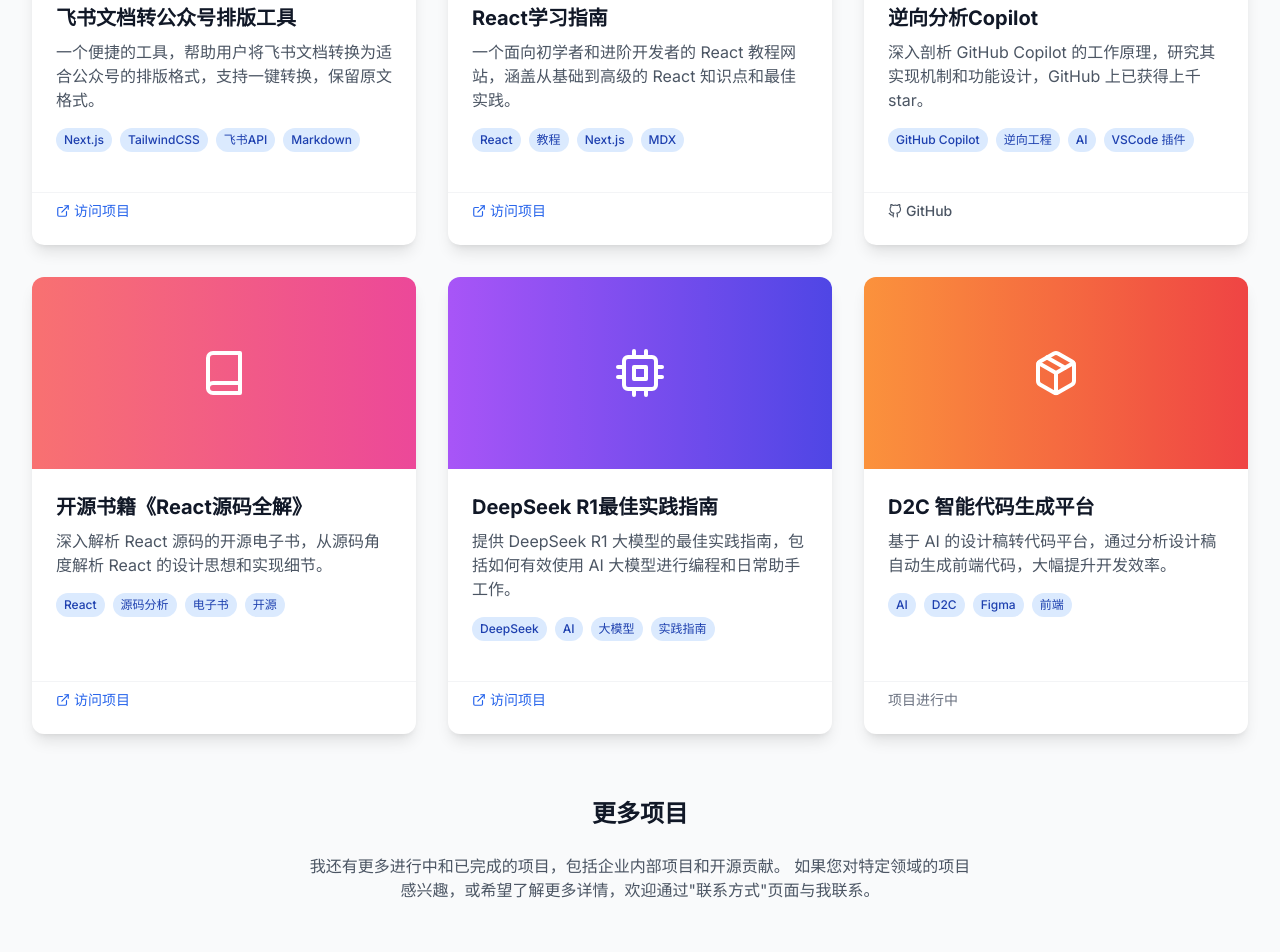
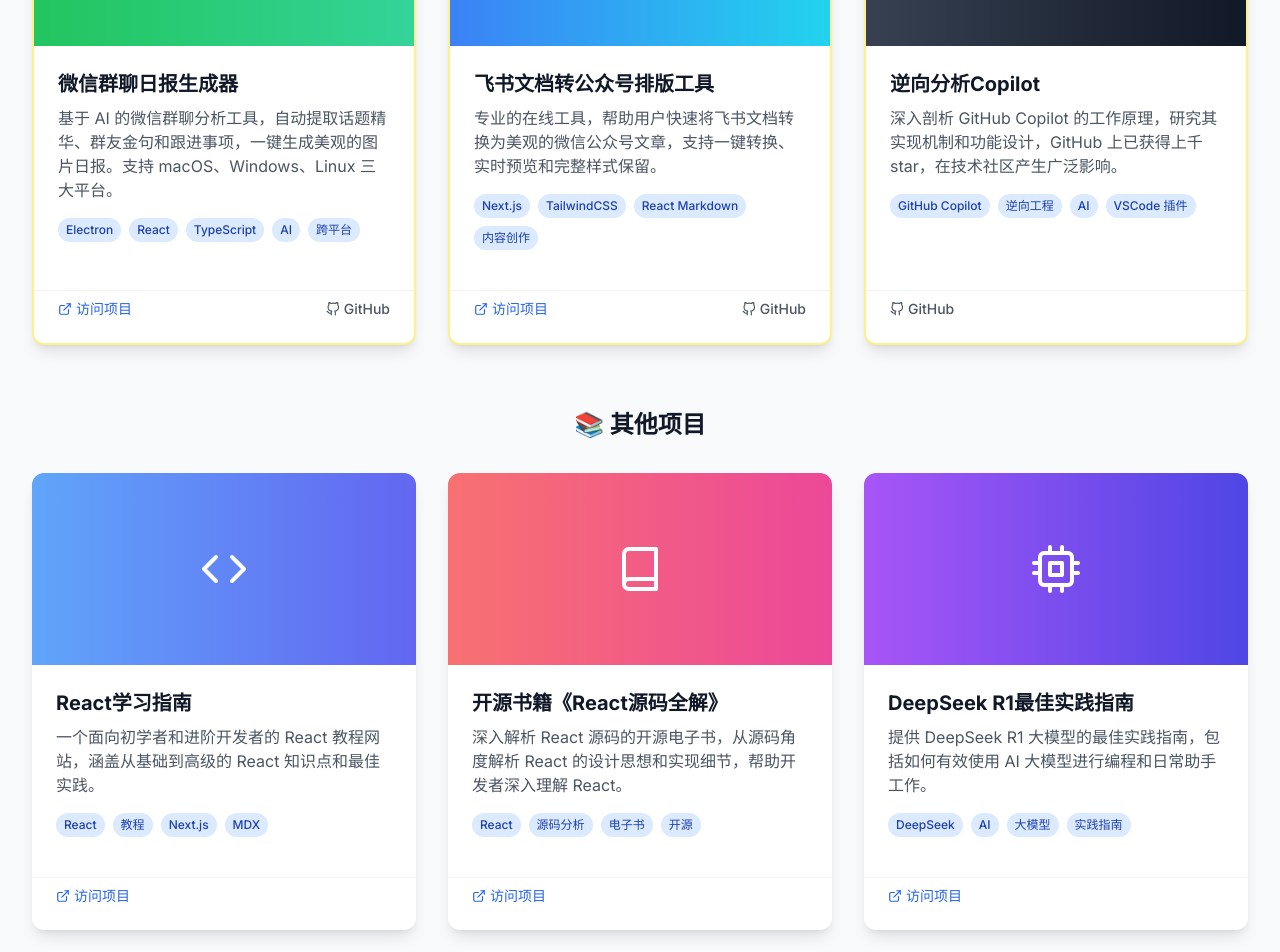
Before and after one commit to mengjian-github/homepage, a Next.js app: page /projects in a window 1280 px wide. Shown: the part 520-1472 px from the top of the page. Built offline with nearby package versions, Linux system fonts and the light colour scheme.

Commit message:
feat: 更新个人网站项目信息 - 添加微信群聊日报生成器为精选项目 - 更新飞书文档转公众号排版工具链接和描述 - 优化项目页面布局，增加精选项目区域 - 更新README和关于页面的最新成果

```diff
--- a/app/about/page.tsx
+++ b/app/about/page.tsx
@@ -39,10 +39,13 @@
                   全栈开发工程师 / 技术管理者
                 </h2>
                 <p className="mt-2 text-gray-600 dark:text-gray-300 mb-6 leading-relaxed">
-                  目前担任 Flow-Parallel 前端团队负责人，致力于推动 AI 与前端技术融合发展。拥有丰富的大型互联网产品研发经验，曾在腾讯负责过 QQ、腾讯课堂等多个核心产品的前端开发工作。
+                  目前担任字节跳动 Flow-Parallel 前端团队负责人，致力于推动 AI 与前端技术融合发展。拥有丰富的大型互联网产品研发经验，曾在腾讯负责过 QQ、腾讯课堂等多个核心产品的前端开发工作。
+                </p>
+                <p className="text-gray-600 dark:text-gray-300 mb-4 leading-relaxed">
+                  专注于 AI 领域深耕 D2C（Design To Code）、Github Copilot 等前沿技术研究。具备全栈开发能力，包括设计、后台、客户端等全栈研发经验。同时也是<a href="https://bytedance.larkoffice.com/docx/Bd5HdlklBocDt5xXpQCc6Lkdnmc" target="_blank" rel="noopener noreferrer" className="text-blue-600 dark:text-blue-400 hover:underline">豆包Marscode官方讲师</a>，以及《DeepSeek极简入门与应用》一书的作者。
                 </p>
                 <p className="text-gray-600 dark:text-gray-300 leading-relaxed">
-                  专注于 AI 领域深耕 D2C（Design To Code）、Github Copilot 等前沿技术研究。具备全栈开发能力，包括设计、后台、客户端等全栈研发经验。同时也是<a href="https://bytedance.larkoffice.com/docx/Bd5HdlklBocDt5xXpQCc6Lkdnmc" target="_blank" rel="noopener noreferrer" className="text-blue-600 dark:text-blue-400 hover:underline">豆包Marscode官方讲师</a>，以及《DeepSeek极简入门与应用》一书的作者。
+                  近期开发了多个备受关注的开源项目，包括<a href="https://www.wechatdaily.online/" target="_blank" rel="noopener noreferrer" className="text-blue-600 dark:text-blue-400 hover:underline">微信群聊日报生成器</a>（基于AI的群聊分析工具）和<a href="https://www.larkmd.online/" target="_blank" rel="noopener noreferrer" className="text-blue-600 dark:text-blue-400 hover:underline">飞书文档转公众号排版工具</a>（专业的内容创作工具），致力于用技术提升工作效率。
                 </p>
               </div>
             </div>
@@ -102,11 +105,14 @@
                 <span className="text-gray-500 dark:text-gray-400 mt-2 md:mt-0">2024年至今</span>
               </div>
               <ul className="list-disc pl-5 text-gray-600 dark:text-gray-300 space-y-2">
-                <li>负责推动 AI 与前端技术融合发展</li>
-                <li>全栈开发设计、后台、客户端等全栈研发</li>
+                <li>负责推动 AI 与前端技术融合发展，探索前沿技术在实际业务中的应用</li>
+                <li>全栈开发设计、后台、客户端等全栈研发，具备完整的产品开发能力</li>
                 <li>AI 领域深耕 D2C（Design To Code）、Github Copilot 等前沿技术研究</li>
                 <li>担任<a href="https://bytedance.larkoffice.com/docx/Bd5HdlklBocDt5xXpQCc6Lkdnmc" target="_blank" rel="noopener noreferrer" className="text-blue-600 dark:text-blue-400 hover:underline">豆包Marscode官方讲师</a>，分享AI编程相关知识</li>
-                <li>出版《DeepSeek极简入门与应用》技术书籍，系统介绍DeepSeek大模型的应用</li>
+                <li>出版《DeepSeek极简入门与应用》技术书籍，销量突破60万册，成为AI领域畅销书</li>
+                <li>开发<a href="https://www.wechatdaily.online/" target="_blank" rel="noopener noreferrer" className="text-blue-600 dark:text-blue-400 hover:underline">微信群聊日报生成器</a>，基于AI技术的群聊分析工具，支持跨平台使用</li>
+                <li>开发<a href="https://www.larkmd.online/" target="_blank" rel="noopener noreferrer" className="text-blue-600 dark:text-blue-400 hover:underline">飞书文档转公众号排版工具</a>，专业的内容创作工具，显著提升创作效率</li>
+                <li>开源项目<a href="https://github.com/mengjian-github/copilot-analysis" target="_blank" rel="noopener noreferrer" className="text-blue-600 dark:text-blue-400 hover:underline">逆向分析Copilot</a>获得GitHub 1000+ stars，在技术社区产生广泛影响</li>
               </ul>
             </div>
 
--- a/app/projects/page.tsx
+++ b/app/projects/page.tsx
@@ -1,5 +1,5 @@
 import Image from "next/image";
-import { FiExternalLink, FiGithub, FiCode, FiBook, FiCpu, FiPackage, FiLayout } from "react-icons/fi";
+import { FiExternalLink, FiGithub, FiCode, FiBook, FiCpu, FiPackage, FiLayout, FiMessageSquare } from "react-icons/fi";
 
 export const metadata = {
   title: "项目经验 - 孟健的个人网站",
@@ -8,14 +8,37 @@
 
 const projects = [
   {
+    title: "微信群聊日报生成器",
+    description: "基于 AI 的微信群聊分析工具，自动提取话题精华、群友金句和跟进事项，一键生成美观的图片日报。支持 macOS、Windows、Linux 三大平台。",
+    link: "https://www.wechatdaily.online/",
+    github: "https://github.com/mengjian-github/wechat-daily-report",
+    image: null,
+    color: "from-green-500 to-emerald-400",
+    icon: <FiMessageSquare className="w-12 h-12" />,
+    tags: ["Electron", "React", "TypeScript", "AI", "跨平台"],
+    featured: true
+  },
+  {
     title: "飞书文档转公众号排版工具",
-    description: "一个便捷的工具，帮助用户将飞书文档转换为适合公众号的排版格式，支持一键转换，保留原文格式。",
-    link: "https://lark-to-markdown.vercel.app/",
-    github: null,
+    description: "专业的在线工具，帮助用户快速将飞书文档转换为美观的微信公众号文章，支持一键转换、实时预览和完整样式保留。",
+    link: "https://www.larkmd.online/",
+    github: "https://github.com/mengjian-github/lark-to-markdown",
     image: null,
     color: "from-blue-500 to-cyan-400",
     icon: <FiLayout className="w-12 h-12" />,
-    tags: ["Next.js", "TailwindCSS", "飞书API", "Markdown"]
+    tags: ["Next.js", "TailwindCSS", "React Markdown", "内容创作"],
+    featured: true
+  },
+  {
+    title: "逆向分析Copilot",
+    description: "深入剖析 GitHub Copilot 的工作原理，研究其实现机制和功能设计，GitHub 上已获得上千 star，在技术社区产生广泛影响。",
+    link: null,
+    github: "https://github.com/mengjian-github/copilot-analysis",
+    image: null,
+    color: "from-gray-700 to-gray-900",
+    icon: <FiGithub className="w-12 h-12" />,
+    tags: ["GitHub Copilot", "逆向工程", "AI", "VSCode 插件"],
+    featured: true
   },
   {
     title: "React学习指南",
@@ -28,18 +51,8 @@
     tags: ["React", "教程", "Next.js", "MDX"]
   },
   {
-    title: "逆向分析Copilot",
-    description: "深入剖析 GitHub Copilot 的工作原理，研究其实现机制和功能设计，GitHub 上已获得上千 star。",
-    link: null,
-    github: "https://github.com/mengjian-github/copilot-analysis",
-    image: null,
-    color: "from-gray-700 to-gray-900",
-    icon: <FiGithub className="w-12 h-12" />,
-    tags: ["GitHub Copilot", "逆向工程", "AI", "VSCode 插件"]
-  },
-  {
     title: "开源书籍《React源码全解》",
-    description: "深入解析 React 源码的开源电子书，从源码角度解析 React 的设计思想和实现细节。",
+    description: "深入解析 React 源码的开源电子书，从源码角度解析 React 的设计思想和实现细节，帮助开发者深入理解 React。",
     link: "https://meng-jian.gitbook.io/react-yuan-ma-quan-jie/",
     github: null,
     image: null,
@@ -69,6 +82,10 @@
   }
 ];
 
+// 分离精选项目和其他项目
+const featuredProjects = projects.filter(project => project.featured);
+const otherProjects = projects.filter(project => !project.featured);
+
 export default function ProjectsPage() {
   return (
     <div className="bg-gray-50 dark:bg-gray-900 py-16 sm:py-24">
@@ -80,11 +97,14 @@
           </p>
         </div>
 
+        {/* 精选项目 */}
+        <div className="mb-16">
+          <h2 className="text-2xl font-bold text-gray-900 dark:text-white mb-8 text-center">🌟 精选项目</h2>
           <div className="grid grid-cols-1 md:grid-cols-2 lg:grid-cols-3 gap-8">
-          {projects.map((project, index) => (
+            {featuredProjects.map((project, index) => (
               <div
                 key={index}
-              className="bg-white dark:bg-gray-800 rounded-xl shadow-lg overflow-hidden flex flex-col"
+                className="bg-white dark:bg-gray-800 rounded-xl shadow-lg overflow-hidden flex flex-col border-2 border-yellow-200 dark:border-yellow-600"
               >
                 <div className="relative h-48 w-full bg-gray-200 dark:bg-gray-700">
                   {project.image ? (
@@ -104,9 +124,9 @@
                 </div>
 
                 <div className="p-6 flex-grow">
-                <h2 className="text-xl font-bold text-gray-900 dark:text-white mb-2">
+                  <h3 className="text-xl font-bold text-gray-900 dark:text-white mb-2">
                     {project.title}
-                </h2>
+                  </h3>
                   <p className="text-gray-600 dark:text-gray-300 mb-4">
                     {project.description}
                   </p>
@@ -157,6 +177,89 @@
               </div>
             ))}
           </div>
+        </div>
+
+        {/* 其他项目 */}
+        <div>
+          <h2 className="text-2xl font-bold text-gray-900 dark:text-white mb-8 text-center">📚 其他项目</h2>
+          <div className="grid grid-cols-1 md:grid-cols-2 lg:grid-cols-3 gap-8">
+            {otherProjects.map((project, index) => (
+              <div
+                key={index}
+                className="bg-white dark:bg-gray-800 rounded-xl shadow-lg overflow-hidden flex flex-col"
+              >
+                <div className="relative h-48 w-full bg-gray-200 dark:bg-gray-700">
+                  {project.image ? (
+                    <Image
+                      src={project.image}
+                      alt={project.title}
+                      fill
+                      className="object-cover"
+                    />
+                  ) : (
+                    <div className={`flex items-center justify-center h-full w-full bg-gradient-to-r ${project.color}`}>
+                      <div className="text-white">
+                        {project.icon}
+                      </div>
+                    </div>
+                  )}
+                </div>
+
+                <div className="p-6 flex-grow">
+                  <h3 className="text-xl font-bold text-gray-900 dark:text-white mb-2">
+                    {project.title}
+                  </h3>
+                  <p className="text-gray-600 dark:text-gray-300 mb-4">
+                    {project.description}
+                  </p>
+
+                  <div className="flex flex-wrap gap-2 mb-4">
+                    {project.tags.map((tag, tagIndex) => (
+                      <span
+                        key={tagIndex}
+                        className="px-2 py-1 bg-blue-100 dark:bg-blue-900/30 text-blue-800 dark:text-blue-300 rounded-full text-xs font-medium"
+                      >
+                        {tag}
+                      </span>
+                    ))}
+                  </div>
+                </div>
+
+                <div className="px-6 pb-6 pt-2 mt-auto border-t border-gray-100 dark:border-gray-700">
+                  <div className="flex justify-between">
+                    {project.link && (
+                      <a
+                        href={project.link}
+                        target="_blank"
+                        rel="noopener noreferrer"
+                        className="text-blue-600 dark:text-blue-400 hover:underline inline-flex items-center text-sm font-medium"
+                      >
+                        <FiExternalLink className="mr-1" /> 访问项目
+                      </a>
+                    )}
+
+                    {project.github && (
+                      <a
+                        href={project.github}
+                        target="_blank"
+                        rel="noopener noreferrer"
+                        className="text-gray-600 dark:text-gray-300 hover:text-gray-900 dark:hover:text-white inline-flex items-center text-sm font-medium"
+                      >
+                        <FiGithub className="mr-1" /> GitHub
+                      </a>
+                    )}
+
+                    {!project.link && !project.github && (
+                      <span className="text-gray-500 dark:text-gray-400 text-sm">
+                        项目进行中
+                      </span>
+                    )}
+                  </div>
+                </div>
+              </div>
+            ))}
+          </div>
+        </div>
 
         <div className="mt-16 text-center">
           <h2 className="text-2xl font-bold text-gray-900 dark:text-white mb-6">更多项目</h2>
```
Also changed, not shown: 1 other file (tests, documents, lock files or other folders). Lines whose indentation alone changed are shown as unchanged.
